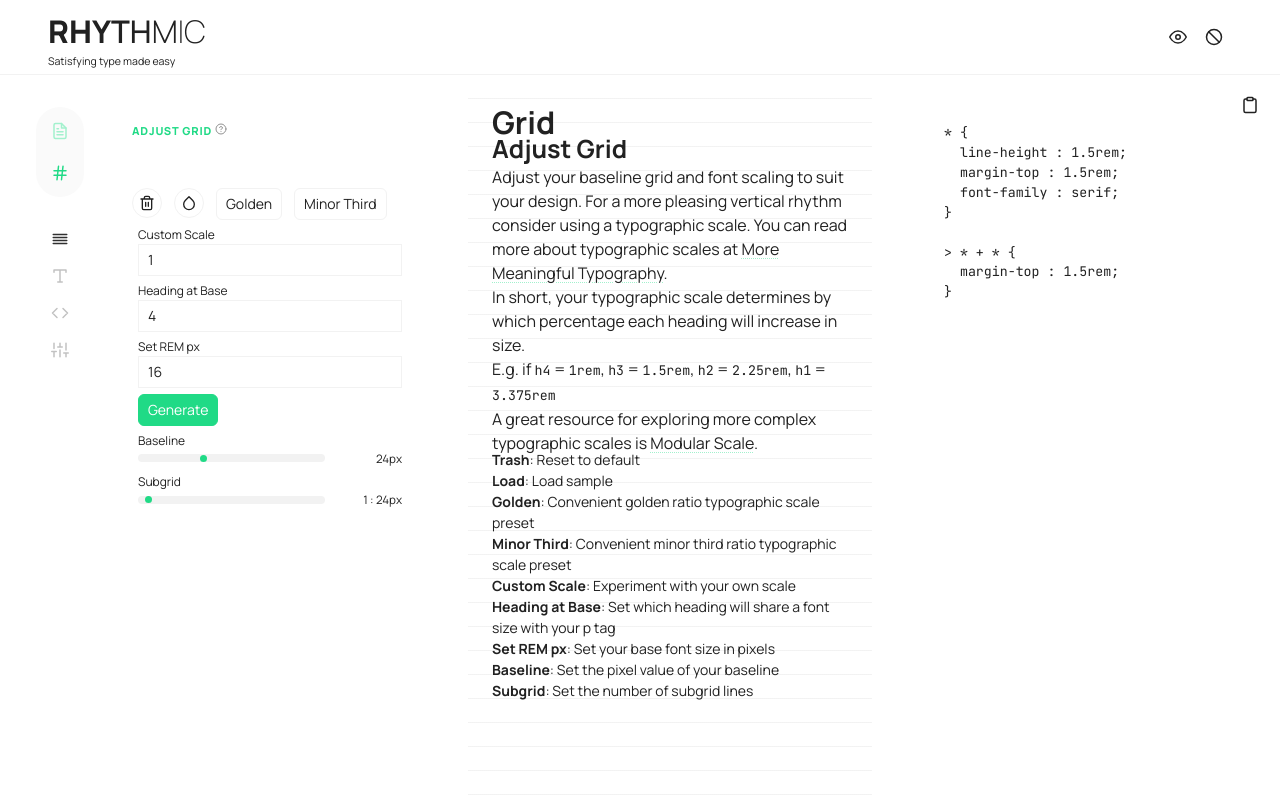
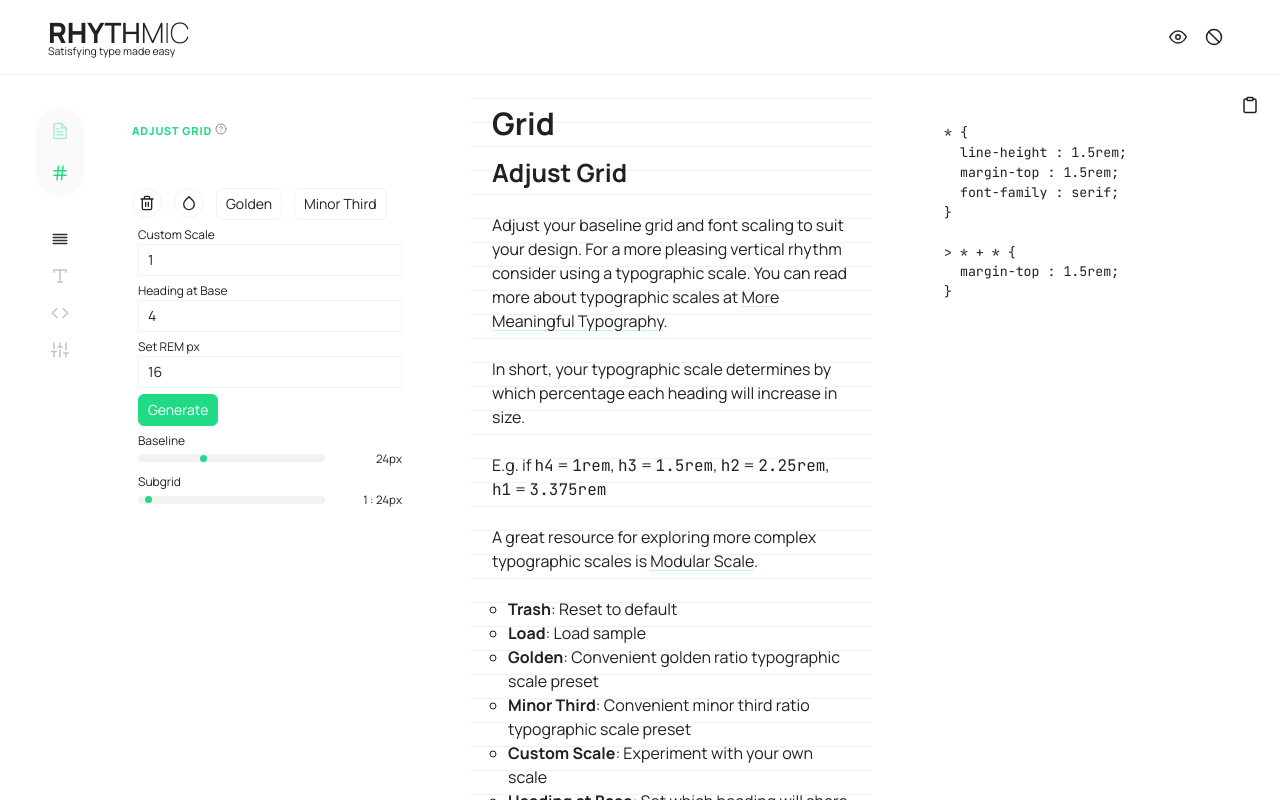
Before and after one commit to FranCarstens/rhythmic, a React (Vite) app: page / in a window 1280 px wide. Both pictures are taken after a click on the button "Help". Built offline with nearby package versions, Linux system fonts and the light colour scheme.

Commit message:
Updated basic text styling

```diff
--- a/src/App.jsx
+++ b/src/App.jsx
@@ -140,7 +140,7 @@ function App () {
             )}
 
             {help?.section && (
-              <ReactMarkdown rehypePlugins={[rehypeRaw]} >{help.content[help?.section]}</ReactMarkdown>
+              <ReactMarkdown className="help__typography" rehypePlugins={[rehypeRaw]} >{help.content[help?.section]}</ReactMarkdown>
             )}
           </BaselineWrapper>
         </main>
--- a/src/components/AdjustFont/index.jsx
+++ b/src/components/AdjustFont/index.jsx
@@ -89,7 +89,7 @@ const AdjustFont = ({ baseRem, current, dispatch, fonts, sample, style, selector
           <FormItem itemId="textSample" label="Sample text" direction="column">
             <Input
               id="textSample"
-              type="text"
+              type="textarea"
               onChange={handleSampleChange}
               value={sample || ''}
             />
--- a/src/components/Baseliner/Baseliner.jsx
+++ b/src/components/Baseliner/Baseliner.jsx
@@ -17,8 +17,14 @@ const Baseliner = ({ baseline, subgrid, scale, baseRem, heading, dispatch }) =>
     dispatch({ type: 'UPDATE_VALUE', payload: { id, value } })
   }
 
-  const handleClick = (callback) => {
-    if (confirm('Continuing will clear all your current work. Are you sure?')) {
+  const handleClick = (callback, clearAll) => {
+    const clearMessage = {
+      'reset': 'Do you want to reset the app to its default state? You will lose all your work.',
+      'sample': 'Do you want to replace all your current data with sample data? You will lose all your styles',
+      'default': 'Do you want to replace your current styles with new, generated styles?'
+    }[clearAll || 'default']
+
+    if (confirm(clearMessage)) {
       callback()
     }
   }
@@ -35,7 +41,7 @@ const Baseliner = ({ baseline, subgrid, scale, baseRem, heading, dispatch }) =>
           handleClick={() => handleClick(() => {
             dispatch({ type: 'CLEAR' })
             remove('rhythmic')
-          })}
+          }, 'reset')}
           modifiers="icon tooltip-top"
           data-tooltip="Start over"
         >
@@ -46,7 +52,7 @@ const Baseliner = ({ baseline, subgrid, scale, baseRem, heading, dispatch }) =>
         <Button
           id="sample"
           className="Baseliner__button"
-          handleClick={() => handleClick(() => dispatch({ type: 'LOAD_SAMPLE' }))}
+          handleClick={() => handleClick(() => dispatch({ type: 'LOAD_SAMPLE' }), 'sample')}
           modifiers="icon tooltip-top"
           data-tooltip="Load Sample Data"
         >
--- a/src/components/Form/Input.jsx
+++ b/src/components/Form/Input.jsx
@@ -3,8 +3,10 @@ import PropTypes from 'prop-types'
 import './input.css'
 
 const Input = ({ dataInfo, disabled, id, max, min, onChange, readonly, step, type, value, ...props }) => {
+  const InputEl = type === 'textarea' ? 'textarea' : 'input'
+
   return (
-    <input
+    <InputEl
       className="Input"
       id={id}
       type={type}
--- a/src/components/Typo/typo.css
+++ b/src/components/Typo/typo.css
@@ -1,5 +1,6 @@
 .Typo {
   display: flex;
+  align-items: flex-start;
   height: 100%;
   font-size: 16px;
 }
--- a/src/components/Workbench/index.jsx
+++ b/src/components/Workbench/index.jsx
@@ -1,4 +1,7 @@
+import { Fragment } from 'react'
+import rehypeRaw from 'rehype-raw'
 import PropTypes from 'prop-types'
+import ReactMarkdown from 'react-markdown'
 
 import './workbench.css'
 
@@ -8,7 +11,11 @@ const Workbench = ({ current, sample }) => {
   return (
     <div className="Workbench typography">
       <div className="Workbench__Box"></div>
-      {sample && <El className="Workbench__Sample">{sample}</El>}
+      {sample && <El className="Workbench__Sample">
+        <ReactMarkdown components={{ p: Fragment, }} rehypePlugins={[rehypeRaw]}>
+          {sample}
+        </ReactMarkdown>
+      </El>}
       <div className="Workbench__Box margin"></div>
       <div className="Workbench__Box"></div>
     </div>
--- a/src/store/help/en.js
+++ b/src/store/help/en.js
@@ -52,11 +52,11 @@ const css = `
 ## Adjust Selector
 
 This is where the magic happens. We're adjust our sample text so:
+
 - The line height is visually pleasing.
 - All the lines lie on our baseline or subgrid.
 - The top margin is minimized.
 - And the next element's top margin butts up nicely to the bottom of our block.
-
 - **Text Sample**: A sample of the text you are styling. Adjusting multiline text will generate more usable results. Type "Lorem" to automatically generate some sample text.
 - **Font Family**: Select the font family you want to use for this selector, matching one of your preloaded fonts
 - **Font Size**: Set the font size in rem
--- a/src/theme/theme.css
+++ b/src/theme/theme.css
@@ -83,34 +83,32 @@ legend {
   color: var(--color-foreground);
 }
 
-/* typography */
+.help__typography {
+  * {
+    line-height: 1.5rem;
+    font-family: Lato;
+  }
 
-h1 {
-  font-size: 1.953rem;
-  line-height: 2.25rem;
-  position: relative;
-  font-family: Manrope;
-  padding-top: 0rem;
-  margin-bottom: 0rem;
-  top: 0.375rem;
+  >*+* {
+    margin-top: 1.5rem;
   }
 
   h2 {
     font-size: 1.563rem;
-  line-height: 1.5rem;
+    line-height: 2.25rem;
     position: relative;
     font-family: Manrope;
-  top: 0.1875rem;
-  margin-bottom: 0.0625rem;
+    top: -0.1875rem;
+    margin-bottom: -0.75rem;
   }
 
   h3 {
     font-size: 1.25rem;
-  line-height: 1.5rem;
+    line-height: 2.25rem;
     position: relative;
     font-family: Manrope;
-  top: 0.3125rem;
-  padding-top: 0rem;
+    top: -0.0625rem;
+    margin-bottom: -0.75rem;
   }
 
   h4 {
@@ -118,9 +116,8 @@ h4 {
     line-height: 1.5rem;
     position: relative;
     font-family: Manrope;
-  top: 0.375rem;
-  padding-top: 0rem;
-  margin-bottom: 0.0625rem;
+    top: 0.4375rem;
+    margin-bottom: 0rem;
   }
 
   h5 {
@@ -129,28 +126,143 @@ h5 {
     position: relative;
     font-family: Manrope;
     top: -0.25rem;
+    margin-bottom: -0.75rem;
     padding-top: 0.75rem;
-  margin-bottom: -0.75rem;
   }
 
   h6 {
     font-size: 0.64rem;
     line-height: 1.5rem;
     position: relative;
+    top: -0.1875rem;
+    margin-bottom: -0.75rem;
     font-family: Manrope;
-  top: -0.25rem;
     padding-top: 0.75rem;
-  margin-bottom: -0.75rem;
   }
 
   p {
     font-size: 1rem;
     line-height: 1.5rem;
     position: relative;
+    top: 0.4375rem;
+    margin-bottom: 0rem;
     font-family: Manrope;
-  top: 0.375rem;
-  margin-bottom: 0rem;
   }
+
+  h1 {
+    font-family: Manrope;
+    font-size: 1.9375rem;
+    line-height: 3rem;
+    top: 0.0625rem;
+    padding-top: 0px;
+    margin-bottom: -0.75rem;
+    position: relative;
+  }
+
+  small {
+    font-family: Arial;
+    font-size: 0.8125rem;
+    line-height: 16px;
+    top: 0px;
+    padding-top: 0px;
+    margin-bottom: 0px;
+    position: relative;
+  }
+
+  strong {
+    font-family: Manrope;
+    font-size: 1rem;
+    line-height: 1.5rem;
+    top: 0px;
+    padding-top: 0px;
+    margin-bottom: 0px;
+    position: relative;
+  }
+
+  em {
+    font-family: Arial;
+    font-size: 1rem;
+    line-height: 1.4375rem;
+    top: 0px;
+    padding-top: 0px;
+    margin-bottom: 0px;
+    position: relative;
+  }
+
+  li {
+    font-family: Manrope;
+    font-size: 1rem;
+    line-height: 1.5rem;
+    top: 0.4375rem;
+    padding-top: 0px;
+    margin-bottom: 0px;
+    position: relative;
+  }
+
+  code {
+    font-family: JetBrains Mono;
+    font-size: 1rem;
+    line-height: 16px;
+    top: 0px;
+    padding-top: 0px;
+    margin-bottom: 0px;
+    position: relative;
+  }
+
+  a {
+    font-family: Manrope;
+    font-size: 1rem;
+    line-height: 1.5rem;
+    top: 0px;
+    padding-top: 0px;
+    margin-bottom: 0px;
+    position: relative;
+  }
+
+  ul {
+    font-family: Manrope;
+    font-size: 1rem;
+    line-height: 1rem;
+    top: 0rem;
+    padding-top: 0rem;
+    margin-bottom: 1.5rem;
+    position: relative;
+  }
+
+  ol {
+    font-family: Manrope;
+    font-size: 1rem;
+    line-height: 16px;
+    top: 0rem;
+    padding-top: 0px;
+    margin-bottom: 1.5rem;
+    position: relative;
+  }
+
+  ul ul,
+  ol ol,
+  ol ul,
+  ul ol {
+    margin-top: -7px;
+    margin-bottom: 7px;
+  }
+
+  ul {
+    list-style-type: circle;
+  }
+
+  ol {
+    list-style-type: decimal;
+  }
+
+  ul,
+  ol {
+    padding-left: 1rem;
+    list-style-position: outside;
+  }
+}
+
+/* typography */
 
 
 /* .first-color {
--- /dev/null
+++ b/temp/temp.css
@@ -0,0 +1,133 @@
+h1 {
+  font-family: Manrope;
+  font-size: 1.9375rem;
+  line-height: 3rem;
+  top: 0.0625rem;
+  padding-top: 0px;
+  margin-bottom: -0.75rem;
+  position: relative;
+}
+
+h2 {
+  font-size: 1.563rem;
+  line-height: 2.25rem;
+  position: relative;
+  font-family: Manrope;
+  top: -0.1875rem;
+  margin-bottom: -0.75rem;
+}
+
+h3 {
+  font-size: 1.25rem;
+  line-height: 2.25rem;
+  position: relative;
+  font-family: Manrope;
+  top: -0.0625rem;
+  margin-bottom: -0.75rem;
+}
+
+h4 {
+  font-size: 1rem;
+  line-height: 1.5rem;
+  position: relative;
+  font-family: Manrope;
+  top: 0.4375rem;
+  margin-bottom: 0rem;
+}
+
+h5 {
+  font-size: 0.8rem;
+  line-height: 1.5rem;
+  position: relative;
+  font-family: Manrope;
+  top: -0.25rem;
+  margin-bottom: -0.75rem;
+}
+
+h6 {
+  font-size: 0.64rem;
+  line-height: 1.5rem;
+  position: relative;
+  top: -0.1875rem;
+  margin-bottom: -0.75rem;
+  font-family: Manrope;
+}
+
+p {
+  font-size: 1rem;
+  line-height: 1.5rem;
+  position: relative;
+  top: 0.4375rem;
+  margin-bottom: 0rem;
+  font-family: Manrope;
+}
+
+small {
+  font-family: Manrope;
+  font-size: 0.8125rem;
+  line-height: 16px;
+  top: 0px;
+  padding-top: 0px;
+  margin-bottom: 0px;
+  position: relative;
+}
+
+strong {
+  font-family: Manrope;
+  font-size: 1rem;
+  line-height: 1.5rem;
+  top: 0px;
+  padding-top: 0px;
+  margin-bottom: 0px;
+  position: relative;
+}
+
+em {
+  font-family: Manrope;
+  font-size: 1rem;
+  line-height: 1.4375rem;
+  top: 0px;
+  padding-top: 0px;
+  margin-bottom: 0px;
+  position: relative;
+}
+
+li {
+  font-family: Manrope;
+  font-size: 1rem;
+  line-height: 1.5rem;
+  top: 0px;
+  padding-top: 0px;
+  margin-bottom: 0px;
+  position: relative;
+}
+
+ul {
+  font-family: Manrope;
+  font-size: 1rem;
+  line-height: 16px;
+  top: 0rem;
+  padding-top: 0rem;
+  margin-bottom: 0px;
+  position: relative;
+}
+
+a {
+  font-family: Manrope;
+  font-size: 1rem;
+  line-height: 1.5rem;
+  top: 0px;
+  padding-top: 0px;
+  margin-bottom: 0px;
+  position: relative;
+}
+
+ol {
+  font-family: Manrope;
+  font-size: 1rem;
+  line-height: 16px;
+  top: 0.4375rem;
+  padding-top: 0px;
+  margin-bottom: 0px;
+  position: relative;
+}
```
Lines whose indentation alone changed are shown as unchanged.
